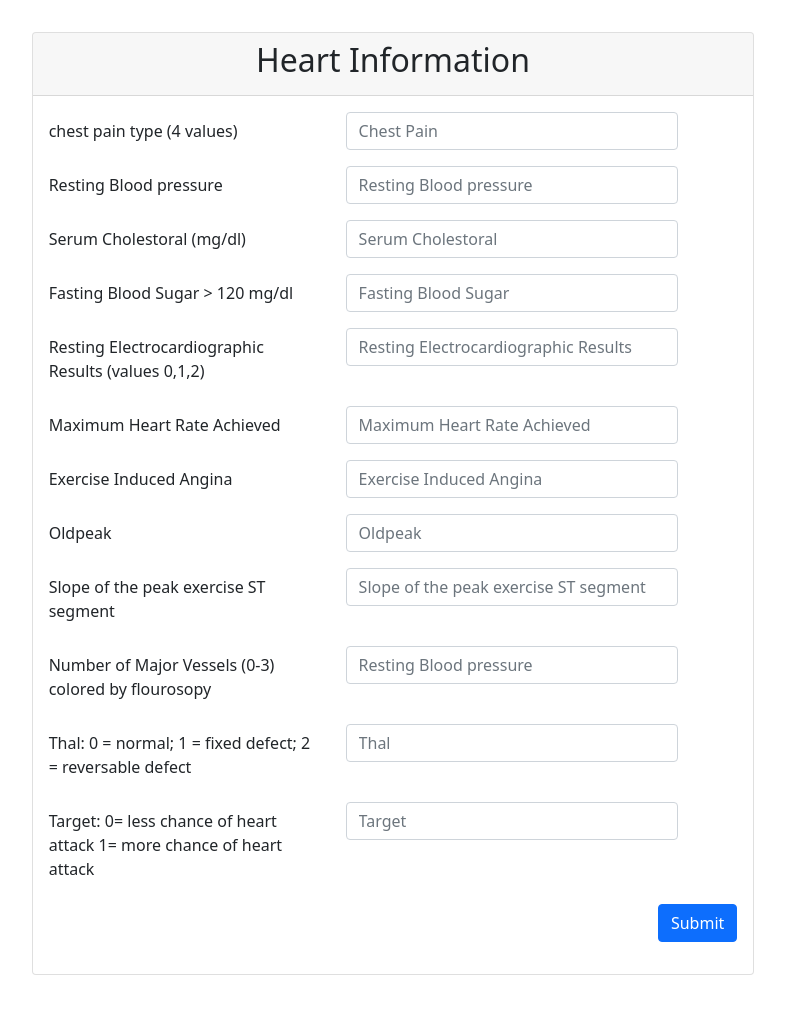
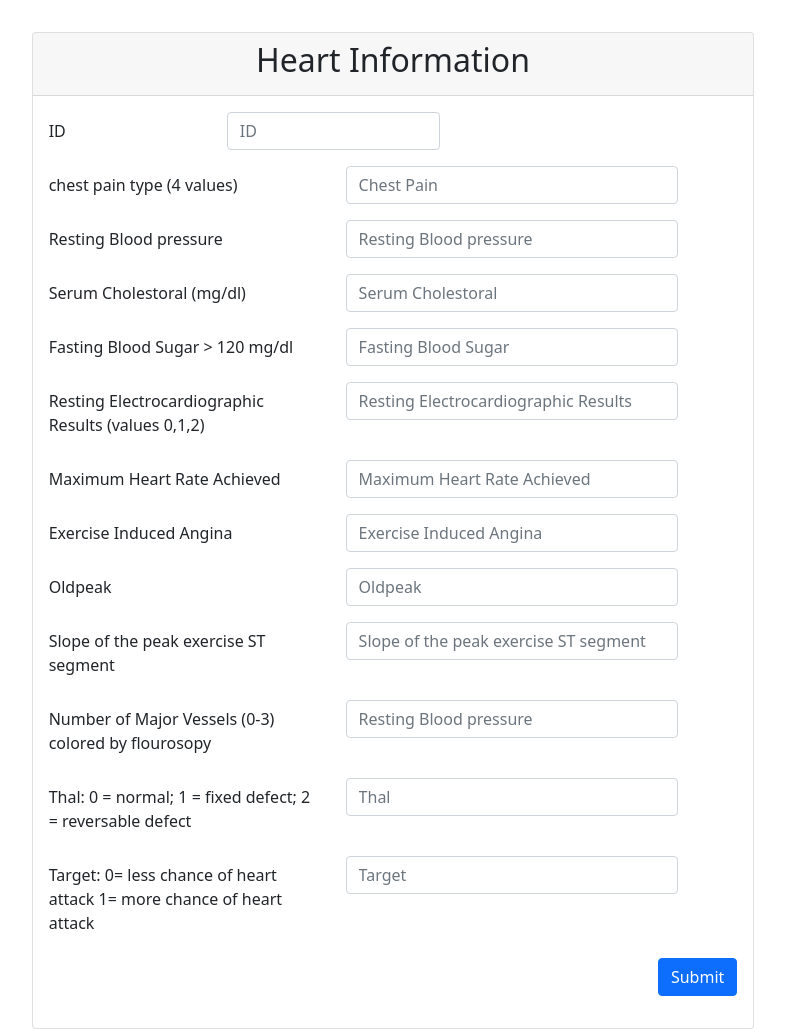
Before and after one commit to moyeneka/EasyLife-HealthCare-Data-Visualizer, a PHP site: page /heart_info.php in a window 1280 px wide. Shown: the whole page, without its empty margins (247-1032 px from the left). Before the commit the page ends 975 px from the top, so only its background shows below. Run offline with PHP 8.4, Linux system fonts and the light colour scheme.

Commit message:
Updated files

```diff
--- a/Diabetes_info.php
+++ b/Diabetes_info.php
@@ -72,14 +72,14 @@
                                 <div class="mb-3 row">
                                     <label for="bmi" class="col-sm-3 col-form-label">BMI</label>
                                     <div class="col-sm-4">
-                                    <input type="number" class="form-control" id="bmi" name="bmi" placeholder="BMI" required>
+                                    <input type="number" step="0.01" class="form-control" id="bmi" name="bmi" placeholder="BMI" required>
                                     </div>
                                 </div>
 
                                 <div class="mb-3 row">
                                     <label for="dpf" class="col-sm-3 col-form-label">DPF</label>
                                     <div class="col-sm-4">
-                                    <input type="number" class="form-control" id="dpf" name="dpf" placeholder="DPF" required>
+                                    <input type="number" step="0.01" class="form-control" id="dpf" name="dpf" placeholder="DPF" required>
                                     </div>
                                 </div>
 
@@ -133,7 +133,7 @@ if (isset($_POST['submit']))
     $DPF = escapeshellarg($_POST[dpf]);
     $OUTCOME = escapeshellarg($_POST[outcome]);
 
-    $command = 'python3 add_patient.py' . ' ' . $ID . ' ' .$PREGNANCIES . ' ' . $GLUCOSE . ' ' . $BLOODP . ' ' . $SKINTH . ' ' . $INSULIN . ' ' . $BMI . ' ' . $DPF . ' ' . $OUTCOME;
+    $command = 'python3 add_heart.py' . ' ' . $ID . ' ' .$PREGNANCIES . ' ' . $GLUCOSE . ' ' . $BLOODP . ' ' . $SKINTH . ' ' . $INSULIN . ' ' . $BMI . ' ' . $DPF . ' ' . $OUTCOME;
 
     $escaped_command = escapeshellcmd($command);
     system($escaped_command);
--- a/heart_info.php
+++ b/heart_info.php
@@ -27,95 +27,100 @@
                         </div>
                         <div class="card-body">
                             <form action="AddHeartInfo.php" method="post">
-
+                                <div class="mb-3 row">
+                                    <label for="id" class="col-sm-3 col-form-label">ID</label>
+                                    <div class="col-sm-4">
+                                    <input type="number" class="form-control" id="id" name="id" placeholder="ID" required>
+                                    </div>
+                                </div>
 
                                 <div class="mb-3 row">
                                     <label for="cp" class="col-sm-5 col-form-label">chest pain type (4 values)</label>
                                     <div class="col-sm-6">
-                                    <input type="number" class="form-control" id="cp" placeholder="Chest Pain" required>
+                                    <input type="number" class="form-control" id="cp" name="cp" placeholder="Chest Pain" required>
                                     </div>
                                 </div>
 
                                 <div class="mb-3 row">
                                     <label for="restingbp" class="col-sm-5 col-form-label">Resting Blood pressure</label>
                                     <div class="col-sm-6">
-                                    <input type="number" class="form-control" id="restingbp" placeholder="Resting Blood pressure" required>
+                                    <input type="number" class="form-control" id="restingbp" name="restingbp" placeholder="Resting Blood pressure" required>
                                     </div>
                                     </div>
 
                                 <div class="mb-3 row">
                                     <label for="chol" class="col-sm-5 col-form-label">Serum Cholestoral (mg/dl)</label>
                                     <div class="col-sm-6">
-                                    <input type="number" class="form-control" id="chol " placeholder="Serum Cholestoral" required>
+                                    <input type="number" class="form-control" id="chol" name="chol" placeholder="Serum Cholestoral" required>
                                     </div>
                                     </div>
 
                                 <div class="mb-3 row">
                                     <label for="fbs" class="col-sm-5 col-form-label">Fasting Blood Sugar > 120 mg/dl</label>
                                     <div class="col-sm-6">
-                                    <input type="number" class="form-control" id="fbs" placeholder="Fasting Blood Sugar" required>
+                                    <input type="number" class="form-control" id="fbs" name="fbs" placeholder="Fasting Blood Sugar" required>
                                     </div>
                                 </div>
 
                                 <div class="mb-3 row">
                                     <label for="restecg" class="col-sm-5 col-form-label"> Resting Electrocardiographic Results (values 0,1,2)</label>
                                     <div class="col-sm-6">
-                                    <input type="number" class="form-control" id="restecg" placeholder="Resting Electrocardiographic Results" required>
+                                    <input type="number" class="form-control" id="restecg" name="restecg" placeholder="Resting Electrocardiographic Results" required>
                                     </div>
                                 </div>
 
                                 <div class="mb-3 row">
                                     <label for="thalach" class="col-sm-5 col-form-label">Maximum Heart Rate Achieved</label>
                                     <div class="col-sm-6">
-                                    <input type="number" class="form-control" id="thalach" placeholder="Maximum Heart Rate Achieved" required>
+                                    <input type="number" class="form-control" id="thalach" name="thalach" placeholder="Maximum Heart Rate Achieved" required>
                                     </div>
                                 </div>
 
                                 <div class="mb-3 row">
                                     <label for="exang" class="col-sm-5 col-form-label">Exercise Induced Angina</label>
                                     <div class="col-sm-6">
-                                    <input type="number" class="form-control" id="exang" placeholder="Exercise Induced Angina" required>
+                                    <input type="number" class="form-control" id="exang" name="exang" placeholder="Exercise Induced Angina" required>
                                     </div>
                                 </div>
 
                                 <div class="mb-3 row">
                                     <label for="oldpeak" class="col-sm-5 col-form-label">Oldpeak</label>
                                     <div class="col-sm-6">
-                                    <input type="number" class="form-control" id="oldpeak" placeholder="Oldpeak" required>
+                                    <input type="number" class="form-control" id="oldpeak" name="oldpeak" placeholder="Oldpeak" required>
                                     </div>
                                 </div>
 
                                 <div class="mb-3 row">
                                     <label for="slope" class="col-sm-5 col-form-label">Slope of the peak exercise ST segment</label>
                                     <div class="col-sm-6">
-                                    <input type="number" class="form-control" id="slope" placeholder="Slope of the peak exercise ST segment" required>
+                                    <input type="number" class="form-control" id="slope" name="slope" placeholder="Slope of the peak exercise ST segment" required>
                                     </div>
                                 </div>
 
                                 <div class="mb-3 row">
                                     <label for="ca" class="col-sm-5 col-form-label">Number of Major Vessels (0-3) colored by flourosopy</label>
                                     <div class="col-sm-6">
-                                    <input type="number" class="form-control" id="ca" placeholder="Resting Blood pressure" required>
+                                    <input type="number" class="form-control" id="ca" name="ca" placeholder="Resting Blood pressure" required>
                                     </div>
                                 </div>
 
                                 <div class="mb-3 row">
                                     <label for="thal" class="col-sm-5 col-form-label">Thal: 0 = normal; 1 = fixed defect; 2 = reversable defect</label>
                                     <div class="col-sm-6">
-                                    <input type="number" class="form-control" id="thal" placeholder="Thal" required>
+                                    <input type="number" class="form-control" id="thal" name="thal" placeholder="Thal" required>
                                     </div>
                                 </div>
 
                                 <div class="mb-3 row">
                                     <label for="tgt" class="col-sm-5 col-form-label">Target: 0= less chance of heart attack 1= more chance of heart attack</label>
                                     <div class="col-sm-6">
-                                    <input type="number" class="form-control" id="tgt" placeholder="Target" required>
+                                    <input type="number" class="form-control" id="tgt" name="tgt" placeholder="Target" required>
                                     </div>
                                 </div>
 
                                 <div class="row justify-content-end" >
                                     <div class="col-auto">
-                                        <button type="submit" class="btn btn-primary mb-3 float-right">Submit</button>
+                                        <button type="submit" name="submit" class="btn btn-primary mb-3 float-right">Submit</button>
                                     </div>
                                 </div>
                             </form>
@@ -142,3 +147,27 @@
     -->
   </body>
 </html>
+
+<?php
+if (isset($_POST['submit']))
+{
+    $ID = escapeshellarg($_POST[id]);
+    $CP = escapeshellarg($_POST[cp]);
+    $RESTINGBP = escapeshellarg($_POST[restingbp]);
+    $CHOL = escapeshellarg($_POST[chol]);
+    $FBS = escapeshellarg($_POST[fbs]);
+    $RESTECG = escapeshellarg($_POST[restecg]);
+    $THALACH = escapeshellarg($_POST[thalach]);
+    $EXANG = escapeshellarg($_POST[exang]);
+    $OLDPEAK = escapeshellarg($_POST[oldpeak]);
+    $SLOPE = escapeshellarg($_POST[slope]);
+    $CA = escapeshellarg($_POST[ca]);
+    $THAL = escapeshellarg($_POST[thal]);
+    $TGT = escapeshellarg($_POST[tgt]);
+
+    $command = 'python3 add_heart.py' . ' ' . $ID . ' ' .$PREGNANCIES . ' ' . $GLUCOSE . ' ' . $BLOODP . ' ' . $SKINTH . ' ' . $INSULIN . ' ' . $BMI . ' ' . $DPF . ' ' . $OUTCOME;
+
+    $escaped_command = escapeshellcmd($command);
+    system($escaped_command);
+}
+?>
```
Also changed, not shown: 2 other files.
